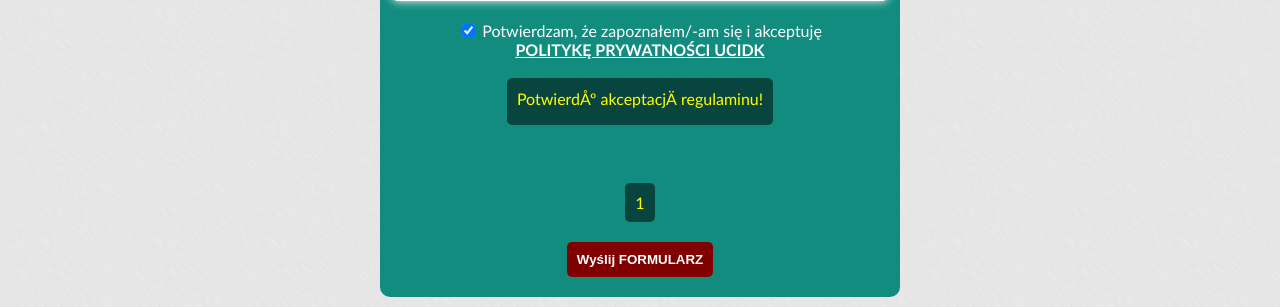
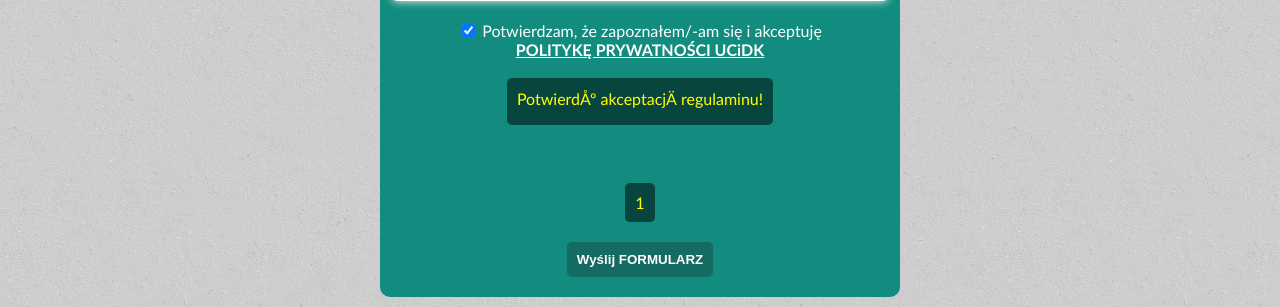
Before and after one commit to Davesoon/ucidk, a PHP site: page /formularz/incydenty.php in a window 1280 px wide. Shown: the part 1293-1600 px from the top of the page. Run offline with PHP 8.4, Linux system fonts and the light colour scheme; the visitor is signed in with stand-in values (Sample User, id 1); a stand-in replaces the project's code that opens the database connection; some libraries are stand-ins or nearby versions.

Commit message:
new html & button colors

```diff
--- a/formularz/fields/checks.php
+++ b/formularz/fields/checks.php
@@ -6,7 +6,7 @@
         unset($_SESSION['fr_regulations']);
     }
     ?>> Potwierdzam, że zapoznałem/-am się i akceptuję
-    <br><a href="https://ucidk.pl/index.php/o-ucidk/polityka-prywatnosci" target="_blank">POLITYKĘ PRYWATNOŚCI UCIDK</a>
+    <br><a href="https://ucidk.pl/index.php/o-ucidk/polityka-prywatnosci" target="_blank">POLITYKĘ PRYWATNOŚCI UCiDK</a>
 </label><br>
 <?php
     if(isset($_SESSION['e_regulations']))
--- a/styles/forms.css
+++ b/styles/forms.css
@@ -2,7 +2,7 @@ html
 {
     display: flex;
     justify-content: center;
-    background-image: url("images/brushed.png");
+    background-image: url("../images/solid.png");
     font-family: 'Gill Sans', 'Gill Sans MT', Calibri, 'Trebuchet MS', sans-serif;
 }
 body
@@ -84,7 +84,7 @@ a
 }
 .button
 {
-    background-color: maroon;
+    background-color: rgb(20, 107, 98);
     color: white;
     border-radius: 5px;
     padding: 10px;
```
Also changed, not shown: images/brushed.png (deleted), images/solid.png (added).
